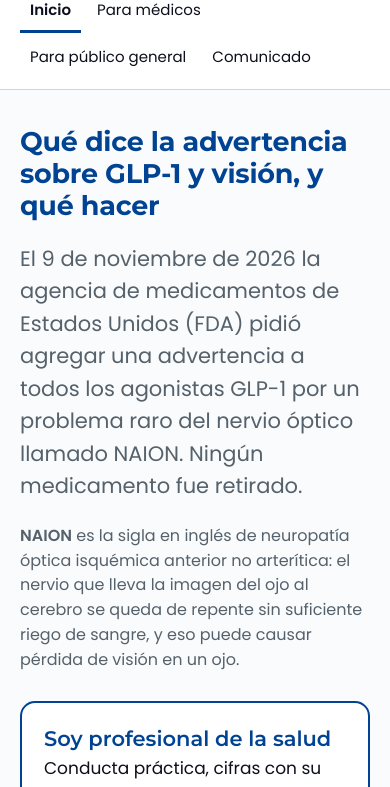
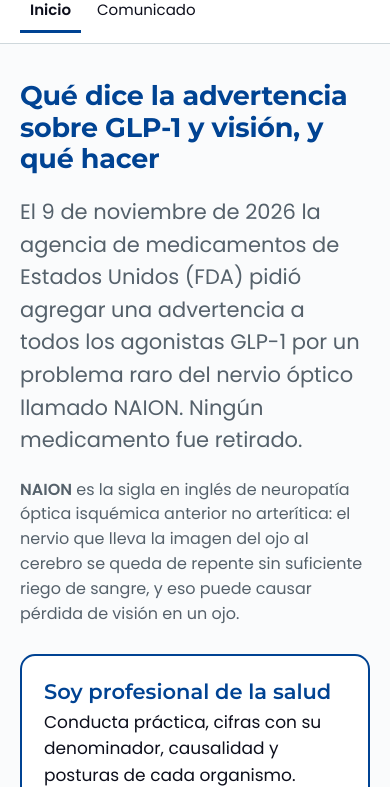
Before and after one commit to festinalente-cc/glp1-naion, a plain HTML site: page index.html in a window 390 px wide. Shown: the part 138-925 px from the top of the page. Drawn offline with Linux system fonts and the light colour scheme.

Commit message:
Recorridos separados para médicos y público
Co-Authored-By: Claude Fable 5.2 <noreply@anthropic.com>
Claude-Session: https://claude.ai/code/session_019V2PUEMvCQUzw3LQ5EaADr

```diff
--- a/index.html
+++ b/index.html
@@ -141,10 +141,14 @@ dialog#puerta-medicos p{margin:0 0 20px;font-size:16px}
 dialog#puerta-medicos .acciones{display:flex;flex-direction:column;gap:10px}
 dialog#puerta-medicos button{font:600 16px "Montserrat","Poppins",sans-serif;padding:13px 18px;border-radius:15px;border:2px solid var(--petroleo);background:var(--petroleo);color:#fff;cursor:pointer;min-height:48px}
 dialog#puerta-medicos button.sec{background:#fff;color:var(--petroleo)}
+.sin-rol nav.principal a[data-vista="medicos"],.sin-rol nav.principal a[data-vista="publico"],
+.rol-medico nav.principal a[data-vista="publico"],.rol-publico nav.principal a[data-vista="medicos"],
+.rol-medico a.puerta[href="#publico"],.rol-publico a.puerta[href="#medicos"],.sin-rol #cambiar-rol{display:none}
+#cambiar-rol{background:none;border:0;padding:0;font:inherit;color:inherit;text-decoration:underline;cursor:pointer}
 </style>
 </head>
 <body class="no-js">
-<div class="aviso-eval" role="note">Versión para evaluación. Contenido no definitivo: no difundir este enlace. Información con corte al 24 de noviembre de 2026.</div>
+<div class="aviso-eval" role="note">Versión para evaluación. Contenido no definitivo: no difundir este enlace. Información con corte al 25 de noviembre de 2026.</div>
 
 <header class="sitio">
   <div class="barra">
@@ -576,7 +580,7 @@ dialog#puerta-medicos button.sec{background:#fff;color:var(--petroleo)}
 
 </main>
 
-<footer><div>Asociación Colombiana de Endocrinología, Diabetes y Metabolismo (ACE). Elaborado por el Comité de Tecnología TIDES y el Comité de Diabetes de la ACE. Este contenido no recibió financiación y se elaboró sin participación de la industria farmacéutica. Contenido informativo; no sustituye el juicio clínico ni la consulta médica. Actualizado el 24 de noviembre de 2026.</div></footer>
+<footer><div>Asociación Colombiana de Endocrinología, Diabetes y Metabolismo (ACE). Elaborado por el Comité de Tecnología TIDES y el Comité de Diabetes de la ACE. Este contenido no recibió financiación y se elaboró sin participación de la industria farmacéutica. Contenido informativo; no sustituye el juicio clínico ni la consulta médica. Actualizado el 25 de noviembre de 2026. <button type="button" id="cambiar-rol" class="no-imprimir">Elegir de nuevo el tipo de visitante</button></div></footer>
 
 <script>
 (function(){
@@ -701,17 +705,33 @@ dialog#puerta-medicos button.sec{background:#fff;color:var(--petroleo)}
 </dialog>
 <script>
 (function(){
-  var d=document.getElementById('puerta-medicos'); if(!d||!d.showModal){return;}
-  var ok=false; try{ok=sessionStorage.getItem('prof')==='1';}catch(e){}
+  var d=document.getElementById('puerta-medicos'), raiz=document.documentElement;
+  var rol=null; try{rol=sessionStorage.getItem('rol');}catch(e){}
+  if(rol!=='medico'&&rol!=='publico'){rol=null;}
+  function esTodo(){return document.querySelectorAll('.vista.activa').length>1;}
+  function ir(v){var a=document.querySelector('nav.principal a[href="#'+v+'"]'); if(a){a.click();}}
+  function aplicar(){
+    raiz.classList.toggle('rol-medico',rol==='medico'); raiz.classList.toggle('rol-publico',rol==='publico'); raiz.classList.toggle('sin-rol',!rol);
+    if(!rol){return;}
+    var otro=rol==='medico'?'publico':'medicos';
+    document.querySelectorAll('.vista a[href="#'+otro+'"]:not(.puerta)').forEach(function(a){a.replaceWith(document.createTextNode(a.textContent));});
+  }
+  function fijar(r){rol=r;try{sessionStorage.setItem('rol',r);}catch(e){} aplicar();}
   function revisar(){
-    var m=document.getElementById('medicos'), todo=document.querySelectorAll('.vista.activa').length>1;
-    if(!ok&&!todo&&m.classList.contains('activa')&&!d.open){d.showModal();}
+    if(esTodo()){raiz.classList.remove('rol-medico','rol-publico','sin-rol');return;}
+    var m=document.getElementById('medicos').classList.contains('activa'), p=document.getElementById('publico').classList.contains('activa');
+    if(m){ if(rol==='publico'){ir('publico');} else if(!rol){ if(d&&d.showModal){ if(!d.open){d.showModal();} } else {fijar('medico');} } }
+    else if(p){ if(rol==='medico'){ir('medicos');} else if(!rol){fijar('publico');} }
   }
-  function irPublico(){ if(d.open){d.close();} var a=document.querySelector('nav.principal a[href="#publico"]'); if(a){a.click();} }
-  document.getElementById('pm-si').addEventListener('click',function(){ok=true;try{sessionStorage.setItem('prof','1');}catch(e){} d.close();});
-  document.getElementById('pm-no').addEventListener('click',irPublico);
-  d.addEventListener('cancel',function(e){e.preventDefault();irPublico();});
-  new MutationObserver(revisar).observe(document.getElementById('medicos'),{attributes:true,attributeFilter:['class']});
+  if(d){
+    document.getElementById('pm-si').addEventListener('click',function(){fijar('medico');d.close();});
+    document.getElementById('pm-no').addEventListener('click',function(){fijar('publico');d.close();ir('publico');});
+    d.addEventListener('cancel',function(e){e.preventDefault();d.close();ir('inicio');});
+  }
+  var c=document.getElementById('cambiar-rol');
+  if(c){c.addEventListener('click',function(){try{sessionStorage.removeItem('rol');}catch(e){} location.hash='#inicio'; location.reload();});}
+  ['medicos','publico'].forEach(function(v){new MutationObserver(revisar).observe(document.getElementById(v),{attributes:true,attributeFilter:['class']});});
+  aplicar();
   window.addEventListener('load',function(){setTimeout(revisar,50);});
 })();
 </script>
```
Also changed, not shown: 1 other file.
